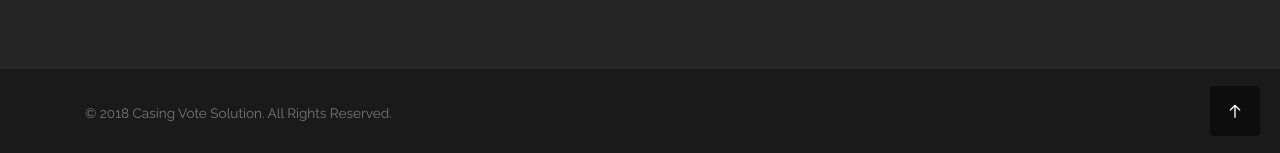
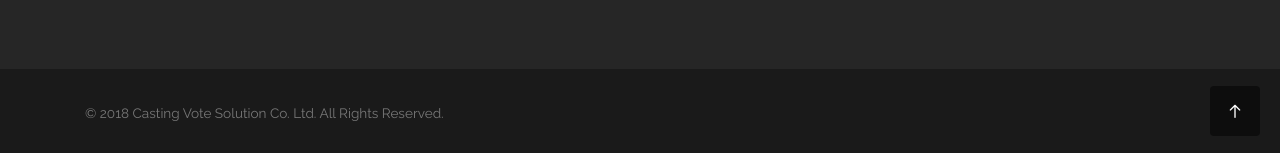
Before and after one commit to castvot/castvot.github.io, a Jekyll site: the page built from index.html, in a window 1280 px wide and 900 px high, scrolled down 2519 px. Shown: the part 744-897 px from the top of the window. Built offline with Jekyll 4.4.1, drawn with Linux system fonts in a browser that asks for light colours; some web fonts are replaced.

Commit message:
Change company name

```diff
--- a/_data/company.yml
+++ b/_data/company.yml
@@ -4,4 +4,4 @@ address: 서울특별시 서초구 사평대로 335, 501-45호(반포동)
 tellink: tel://0220157635
 tel: +82-2-2015-7635
 email: info@castvot.com
-copyright: "&copy; 2018 Casing Vote Solution. All Rights Reserved."
+copyright: "&copy; 2018 Casting Vote Solution Co. Ltd. All Rights Reserved."
```
